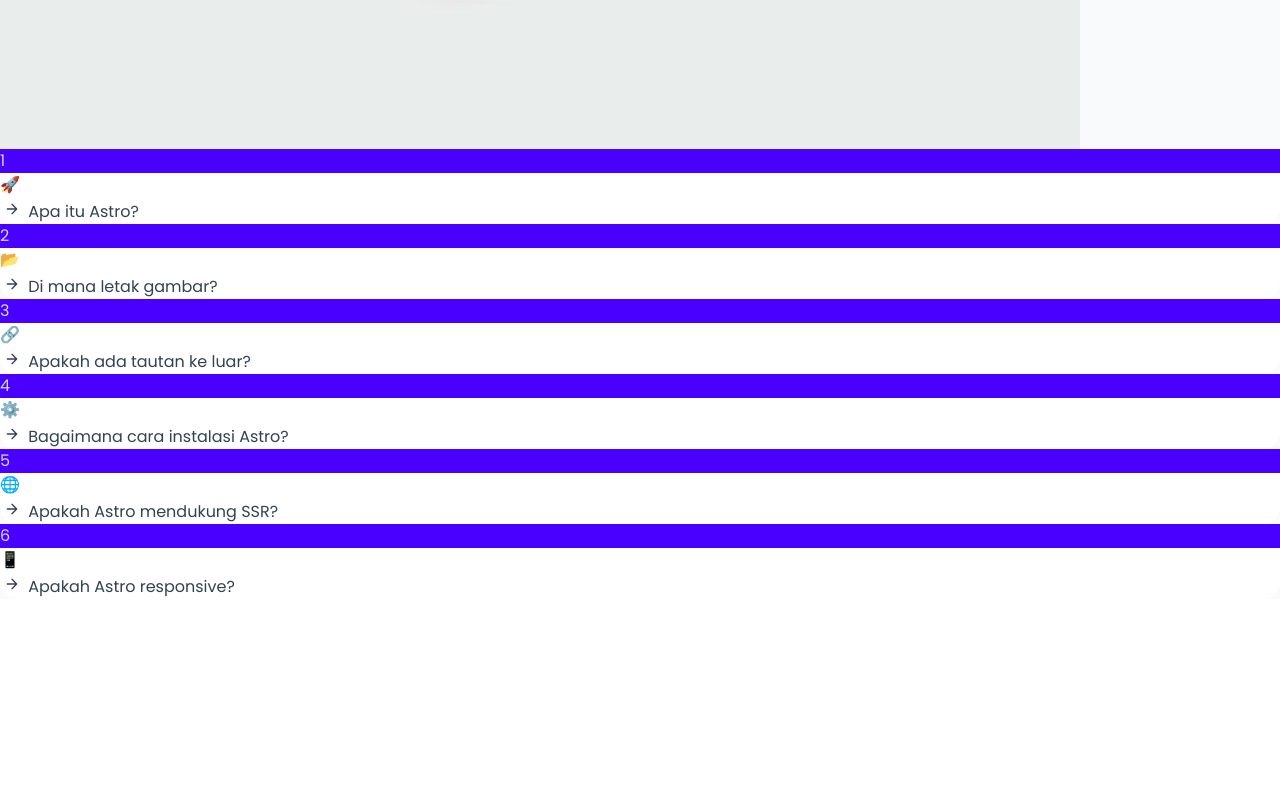
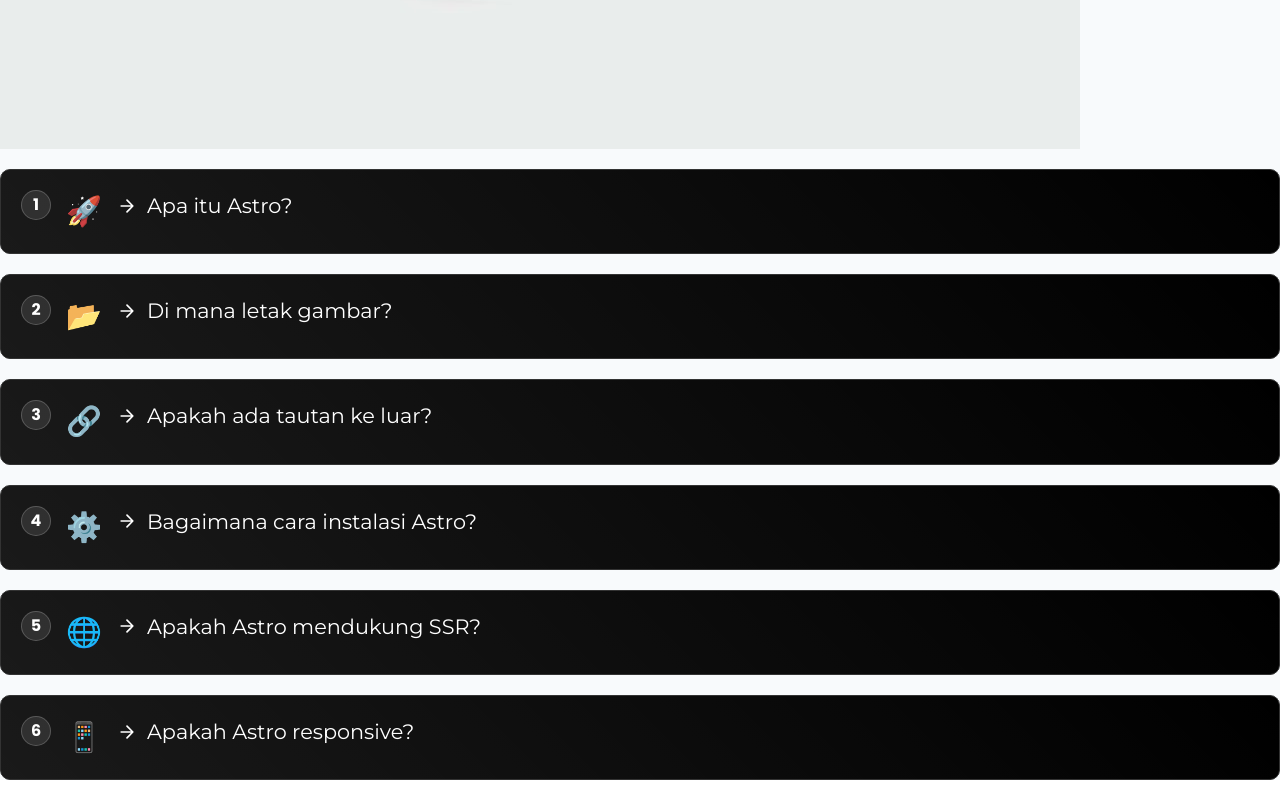
Before and after one commit to vinividivicilala/lolo, an Astro site in the folder faq/: page /faq in a window 1280 px wide. Shown: the part 1151-1951 px from the top of the page. Before the commit the page ends 1750 px from the top, so only its background shows below. Built offline with nearby package versions, Linux system fonts and the light colour scheme; Astro itself is replaced by a stand-in of ours.

Commit message:
Update FAQItem.astro

```diff
--- a/faq/src/components/FAQItem.astro
+++ b/faq/src/components/FAQItem.astro
@@ -1,28 +1,23 @@
+
 ---
 const { icon, question, index, answer } = Astro.props;
 ---
 
-<div class="faq-item bg-base-100 rounded-box shadow-md border border-base-300" data-framer>
-  <div class="faq-content-wrapper p-4">
-    <div class="flex items-start gap-4">
-      <div class="faq-number w-8 h-8 flex items-center justify-center rounded-full bg-primary text-primary-content font-bold text-sm">
-        {index}
-      </div>
-      <div class="faq-icon text-2xl">
-        {icon || "❓"}
-      </div>
-      <div class="faq-content flex-1">
-        <h2 class="text-lg font-semibold font-montserrat flex items-center gap-2 cursor-pointer mb-0">
-          <button class="faq-toggle btn btn-circle btn-ghost btn-xs" aria-expanded="false">
-            <svg class="arrow-icon w-4 h-4" width="16" height="16" viewBox="0 0 24 24" fill="none" xmlns="http://www.w3.org/2000/svg">
+<div class="faq-item" data-framer>
+  <div class="faq-content-wrapper">
+    <div class="faq-number">{index}</div>
+    <div class="faq-icon">{icon || "❓"}</div>
+    <div class="faq-content">
+      <h2>
+        <button class="faq-toggle" aria-expanded="false">
+          <svg class="arrow-icon" width="16" height="16" viewBox="0 0 24 24" fill="none" xmlns="http://www.w3.org/2000/svg">
             <path d="M5 12H19M19 12L12 5M19 12L12 19" stroke="currentColor" stroke-width="2" stroke-linecap="round" stroke-linejoin="round"/>
           </svg>
         </button>
         {question}
       </h2>
-        <div class="faq-answer mt-3 text-base-content/80">
+      <div class="faq-answer">
         {answer && <Fragment set:html={answer} />}
-        </div>
       </div>
     </div>
   </div>
@@ -30,19 +25,85 @@
 
 <style>
 .faq-item {
-    transition: all 0.3s ease;
+  display: flex;
+  flex-direction: column;
+  align-items: center;
+  margin: 20px 0;
+  position: relative;
 }
 
-  .faq-item:hover {
-    transform: translateY(-2px);
-    box-shadow: 0 6px 12px rgba(0, 0, 0, 0.1);
+.faq-content-wrapper {
+  display: flex;
+  align-items: flex-start;
+  gap: 15px;
+  padding: 20px;
+  border-radius: 10px;
+  transition: transform 0.2s ease, box-shadow 0.2s ease;
+  background: #000000;
+  position: relative;
+  overflow: hidden;
+  border: 1px solid #333;
+  width: 100%;
+}
+
+.faq-content-wrapper::before {
+  content: '';
+  position: absolute;
+  top: 0;
+  left: 0;
+  width: 100%;
+  height: 100%;
+  background: linear-gradient(45deg, rgba(255,255,255,0.1) 0%, transparent 100%);
+  pointer-events: none;
+}
+
+.faq-content-wrapper:hover {
+  transform: translateY(-3px);
+  box-shadow: 0 6px 12px rgba(255, 255, 255, 0.1);
+}
+
+.faq-number {
+  background: rgba(255, 255, 255, 0.1);
+  width: 30px;
+  height: 30px;
+  border-radius: 50%;
+  display: flex;
+  align-items: center;
+  justify-content: center;
+  font-weight: bold;
+  flex-shrink: 0;
+  border: 1px solid rgba(255, 255, 255, 0.2);
+  color: white;
+}
+
+.faq-icon {
+  font-size: 1.8rem;
+  flex-shrink: 0;
+}
+
+.faq-content {
+  flex-grow: 1;
 }
 
 .faq-content h2 {
-    margin: 0;
+  margin: 0 0 10px 0;
+  font-size: 1.3rem;
+  display: flex;
+  align-items: center;
+  gap: 10px;
+  font-family: 'Montserrat', sans-serif;
+  cursor: pointer;
+  color: white;
 }
 
 .faq-toggle {
+  background: none;
+  border: none;
+  cursor: pointer;
+  padding: 0;
+  display: flex;
+  align-items: center;
+  justify-content: center;
   transition: transform 0.3s ease;
 }
 
@@ -50,7 +111,18 @@
   transform: rotate(90deg);
 }
 
+.arrow-icon {
+  width: 20px;
+  height: 20px;
+  flex-shrink: 0;
+  transition: transform 0.3s ease;
+  color: white;
+}
+
 .faq-answer {
+  margin-top: 10px;
+  color: #e0e0e0;
+  line-height: 1.6;
   max-height: 0;
   overflow: hidden;
   transition: max-height 0.5s ease, opacity 0.3s ease;
@@ -96,11 +168,15 @@
 
 @media (max-width: 768px) {
   .faq-content-wrapper {
-      padding: 16px;
+    flex-direction: column;
+    align-items: flex-start;
+    gap: 10px;
   }
 
   .faq-content h2 {
-      font-size: 1.1rem;
+    flex-direction: column;
+    align-items: flex-start;
+    gap: 5px;
   }
 }
 </style>
@@ -114,19 +190,10 @@
     const answer = item.querySelector('.faq-answer');
 
     if (toggle && answer) {
-        toggle.addEventListener('click', function(e) {
-          e.stopPropagation();
+      toggle.addEventListener('click', function() {
         const isExpanded = toggle.getAttribute('aria-expanded') === 'true';
         toggle.setAttribute('aria-expanded', !isExpanded);
         item.classList.toggle('active');
-
-          // Gunakan Framer Motion jika tersedia
-          if (window.framerMotion && !isExpanded) {
-            framerMotion.animate(answer, {
-              opacity: [0, 1],
-              transition: { duration: 0.3 }
-            });
-          }
       });
     }
 
```
Lines whose indentation alone changed are shown as unchanged.
